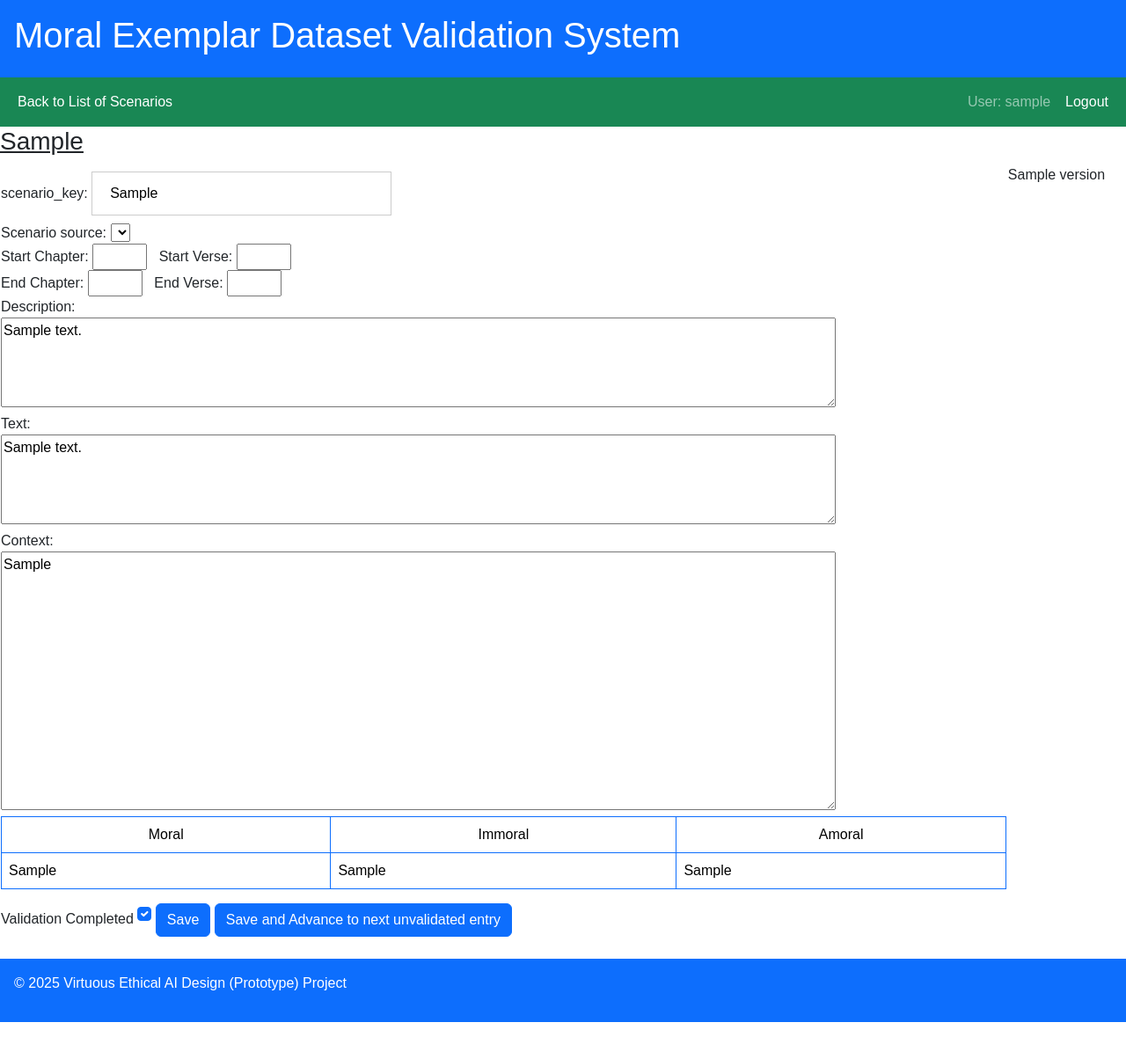
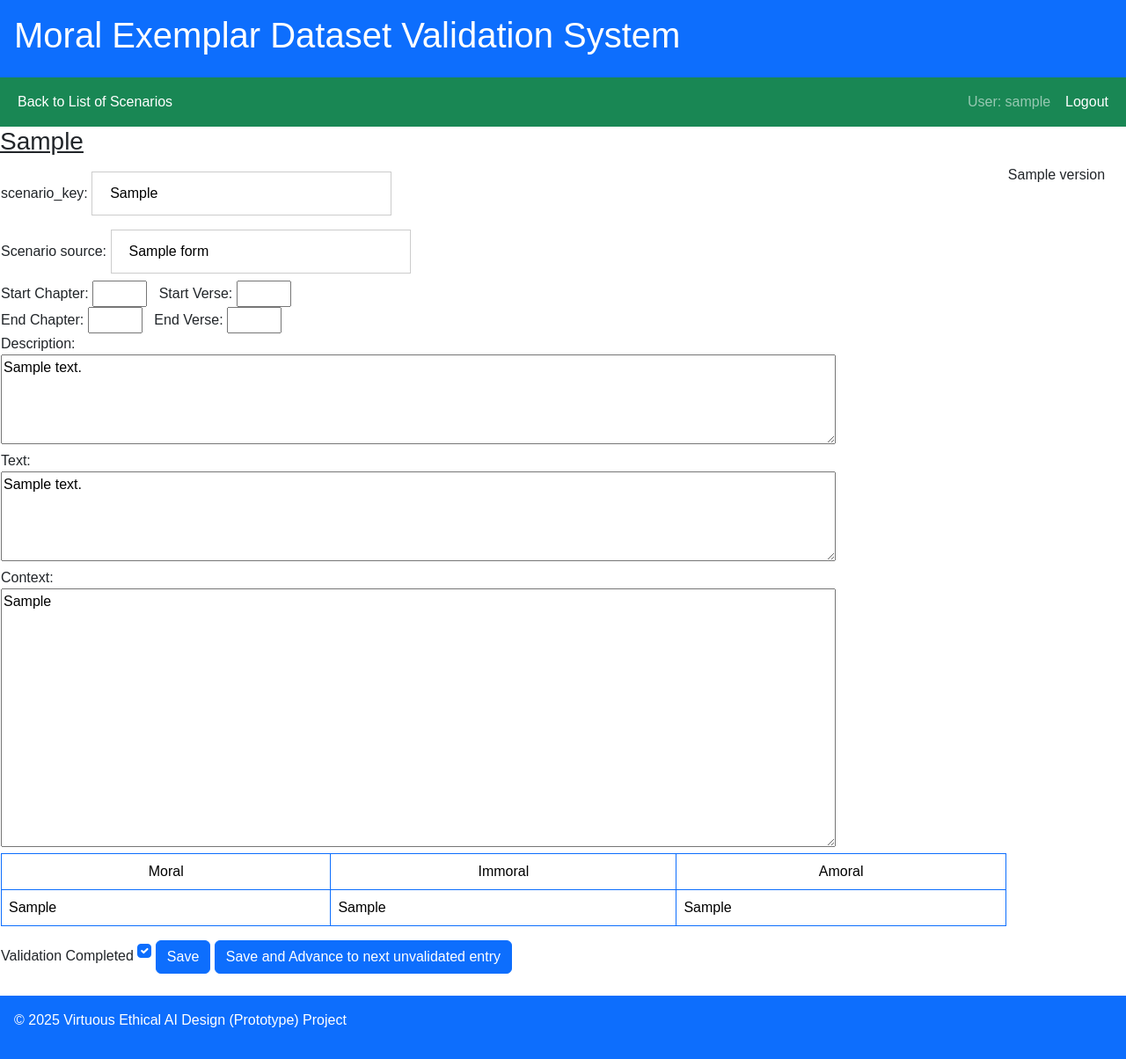
Before and after one commit to haggenso/moral_exemplar, a Flask app: template templates/edit.html in a window 1280 px wide. Shown: the whole page at 88% size. Before the commit the page ends 1162 px from the top, so only its background shows below. Run offline with Flask 3, Linux system fonts and the light colour scheme; the template is opened without the code that fills it: most values are stand-ins (such as "Sample title", 1, 10 or a date in 2020); lists and menus that the app fills with data are empty; some libraries are stand-ins or nearby versions.

Commit message:
Disable source_id update in edit page

```diff
--- a/main.py
+++ b/main.py
@@ -249,11 +249,15 @@ def edit():
 					query = "UPDATE actions SET deleted=1 WHERE scenario_id = %s"
 					cursor.execute(query, (scenario_id,))
 
+				# The following code actually works well, but
+				# scenario_key is created from import data, should not be change
+				"""
 				source_key = get_source_key(cursor, form_data['source_id'])
 				scenario_key = source_key + 'C' + str(form_data['start_chapter']) + 'V' + str(form_data['start_verse'])
 				if not((form_data['start_chapter']==form_data['end_chapter']) and (form_data['start_verse']==form_data['end_verse'])) :
 					scenario_key += '-C' + str(form_data['end_chapter']) + 'V' + str(form_data['end_verse'])
 				form_data['scenario_key'] = scenario_key
+				"""
 
 				if form_data.get('validated', '') == '':
 					form_data['validated']=0
@@ -359,7 +363,11 @@ def edit():
 							version_html += '</FORM>\n'
 						form_data['version'] = version_html
 
-					source_choices = get_choices(cursor, "sources", "source_id", "title", form_data['source_id'])
+					# source_choices = get_choices(cursor, "sources", "source_id", "title", form_data['source_id'])
+					query = "SELECT title FROM sources WHERE source_id = %s"
+					cursor.execute(query, (form_data['source_id'],))
+					q_res = cursor.fetchone()
+					form_data['source_name'] = q_res[0]
 
 					form_data['moral_actions'] = get_action_list(cursor, scenario_id, 'moral')
 					form_data['immoral_actions'] = get_action_list(cursor, scenario_id, 'immoral')
@@ -372,7 +380,8 @@ def edit():
 					else:
 						form_data['msg_bar'] = "Editing a Previous Record"
 
-					return render_template('edit.html', form_data=form_data, source_choices=source_choices, username=session['username'])
+					return render_template('edit.html', form_data=form_data, username=session['username'])
+				#	return render_template('edit.html', form_data=form_data, source_choices=source_choices, username=session['username'])
 
 				# return "Edit function to be implemented! id: " + repr(form_data)
 				# return "Edit function to be implemented! id: " + repr(request.args['id'])
--- a/templates/edit.html
+++ b/templates/edit.html
@@ -22,14 +22,11 @@
 <TR><TD>
 <FORM ID="mainForm" METHOD="POST">
 <INPUT TYPE="hidden" NAME="scenario_id" VALUE="{{ form_data['scenario_id'] }}"/>
+<INPUT TYPE="hidden" NAME="source_id" VALUE="{{ form_data['source_id'] }}"/>
 <LABEL FOR="scenario_key">scenario_key: </LABEL>
 <INPUT TYPE="text" NAME="scenario_key" READONLY SIZE=30 VALUE="{{ form_data['scenario_key'] }}"/><BR>
-<LABEL FOR="source_id">Scenario source: </LABEL>
-<SELECT NAME="source_id">
-{% for html in source_choices %}
-    {{ html | safe }}
-{% endfor %}
-</SELECT><BR>
+<LABEL FOR="source_name">Scenario source: </LABEL>
+<INPUT TYPE="text" NAME="source_name" READONLY SIZE=30 VALUE="{{ form_data['source_name'] }}"/><BR>
 <LABEL FOR="start_chapter">Start Chapter: </LABEL>
 <INPUT TYPE="number" NAME="start_chapter" VALUE="{{ form_data['start_chapter'] }}"/>&nbsp;&nbsp;
 <LABEL FOR="start_verse">Start Verse: </LABEL>
```
